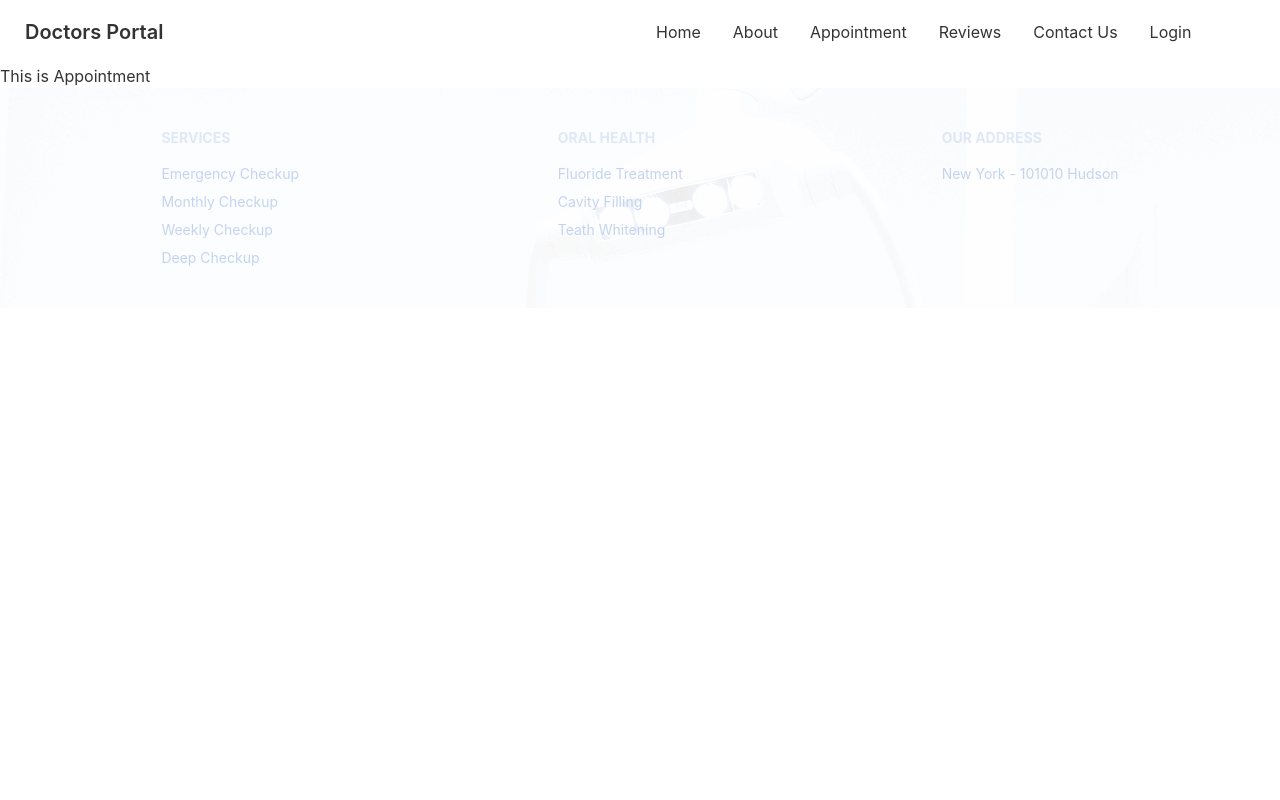
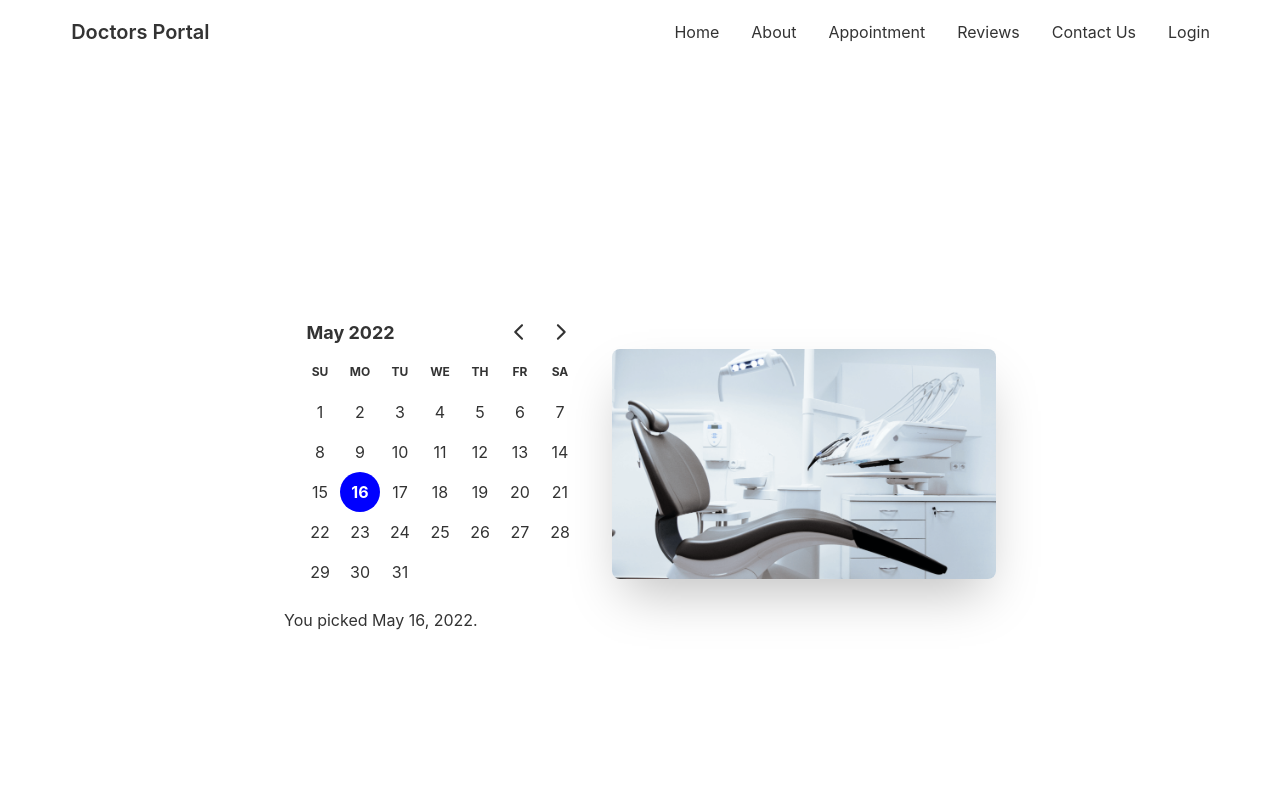
Before and after one commit to aishadhin/doctors-portal-frontend, a React (Create React App) app: page /appointment in a window 1280 px wide. Shown: the top 800 px of the page. Built offline with nearby package versions, Linux system fonts and the light colour scheme.

Commit message:
date picker add

```diff
--- a/package.json
+++ b/package.json
@@ -7,7 +7,9 @@
     "@testing-library/react": "^13.2.0",
     "@testing-library/user-event": "^13.5.0",
     "daisyui": "^2.14.3",
+    "date-fns": "^2.28.0",
     "react": "^18.1.0",
+    "react-day-picker": "^8.0.5",
     "react-dom": "^18.1.0",
     "react-router-dom": "^6.3.0",
     "react-scripts": "5.0.1",
--- a/src/App.js
+++ b/src/App.js
@@ -7,7 +7,6 @@ import About from './Pages/About/About';
 import Appointment from './Pages/Appointment/Appointment';
 import Reviews from './Pages/Reviews/Reviews';
 import LogIn from './Pages/LogIn/LogIn';
-import Footer from './Pages/Shared/Footer';
 
 function App() {
   return (
@@ -20,7 +19,6 @@ function App() {
         <Route path="/reviews" element={<Reviews/>} />
         <Route path="/login" element={<LogIn/>} />
       </Routes>
-      <Footer></Footer>
     </div>
   );
 }
--- a/src/Pages/Appointment/Appointment.js
+++ b/src/Pages/Appointment/Appointment.js
@@ -1,9 +1,12 @@
 import React from 'react';
+import Footer from '../Shared/Footer';
+import AppointmentBanner from './AppointmentBanner';
 
 const Appointment = () => {
     return (
         <div>
-            <h2>This is Appointment</h2>
+            <AppointmentBanner></AppointmentBanner>
+            <Footer></Footer>
         </div>
     );
 };
--- /dev/null
+++ b/src/Pages/Appointment/AppointmentBanner.js
@@ -0,0 +1,23 @@
+import React, { useState } from "react";
+import chair from "../../../src/assets/images/chair.png";
+import { DayPicker } from "react-day-picker";
+import "react-day-picker/dist/style.css";
+import { format } from "date-fns";
+
+const AppointmentBanner = () => {
+  const [date, setDate] = useState(new Date());
+  return (
+    <div class="hero min-h-screen">
+      <div class="hero-content flex-col lg:flex-row-reverse">
+        <img src={chair} class="max-w-sm rounded-lg shadow-2xl" alt="" />
+        <div>
+          <DayPicker mode="single" selected={date} onSelect={setDate} />
+          <p>You picked {format(date, 'PP')}.</p>
+        </div>
+
+      </div>
+    </div>
+  );
+};
+
+export default AppointmentBanner;
--- a/src/Pages/Home/DocAppointment.js
+++ b/src/Pages/Home/DocAppointment.js
@@ -6,7 +6,7 @@ const DocAppointment = () => {
   return (
     <div>
       <div
-        class="hero p-12 mt-[100px] "
+        class="hero px-12 mt-[100px] "
         style={{ backgroundImage: `url(${appointment})` }}
       >
         <div class="flex items-center flex-col lg:flex-row-reverse">
--- a/src/Pages/Home/Home.js
+++ b/src/Pages/Home/Home.js
@@ -1,4 +1,5 @@
 import React from 'react';
+import Footer from '../Shared/Footer';
 import Banner from './Banner';
 import ContactUs from './ContactUs';
 import DocAppointment from './DocAppointment';
@@ -15,6 +16,7 @@ const Home = () => {
             <DocAppointment></DocAppointment>
             <Testimonial></Testimonial>
             <ContactUs></ContactUs>
+            <Footer></Footer>
         </div>
     );
 };
--- a/src/Pages/Home/Info.js
+++ b/src/Pages/Home/Info.js
@@ -8,7 +8,7 @@ const Info = () => {
     return (
         <div className='p-12 grid grid-cols-1 md:grid-cols-3 gap-4'>
             <InfoCard bgClass="bg-gradient-to-r from-secondary to-primary" cardTitle ="Opening Hours" cardDescription ="Lorem Ipsum is simply dummy text of the pri" img={clock}></InfoCard>
-            <InfoCard bgClass="bg-accent" cardTitle ="Visit our location" cardDescription ="Brooklyn, NY 10036, United States" img={marker}></InfoCard>
+            <InfoCard bgClass="bg-[#3A4256]" cardTitle ="Visit our location" cardDescription ="Brooklyn, NY 10036, United States" img={marker}></InfoCard>
             <InfoCard bgClass="bg-gradient-to-r from-secondary to-primary" cardTitle ="Contact us now" cardDescription ="+000 123 456789" img={phone}></InfoCard>
         </div>
     );
--- a/src/Pages/Shared/Footer.js
+++ b/src/Pages/Shared/Footer.js
@@ -1,10 +1,13 @@
 import React from "react";
-import bg from "../../../src/assets/images/bg.png"
+import bg from "../../../src/assets/images/bg.png";
 
 const Footer = () => {
   return (
     <div>
-      <footer style={{backgroundImage: `url(${bg})`}} class="text-accent footer justify-around p-10 text-neutral-content">
+      <footer
+        style={{ backgroundImage: `url(${bg})` }}
+        class="text-[#3A4256] footer justify-around p-10 text-neutral-content"
+      >
         <div>
           <span class="footer-title">Services</span>
           <a class="link link-hover">Emergency Checkup</a>
--- a/src/Pages/Shared/Navbar.js
+++ b/src/Pages/Shared/Navbar.js
@@ -29,7 +29,7 @@ const Navbar = () => {
   );
 
   return (
-    <div class="navbar bg-base-100">
+    <div class="navbar px-12 justify-around bg-base-100">
       <div class="navbar-start">
         <div class="dropdown">
           <label tabindex="0" class="btn btn-ghost lg:hidden">
```
Also changed, not shown: 1 other file (tests, documents, lock files or other folders).
